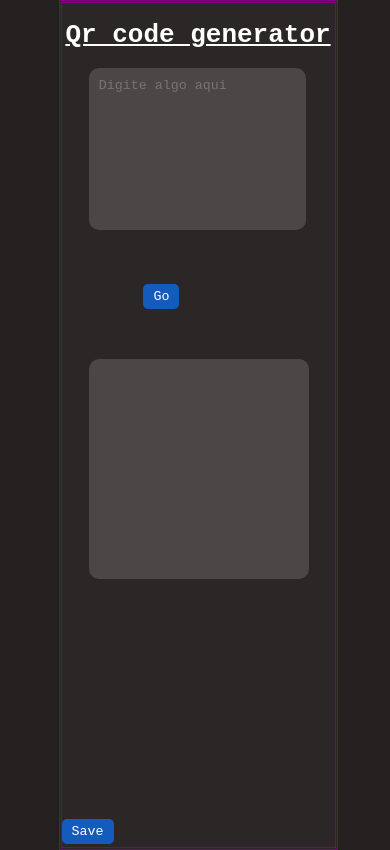
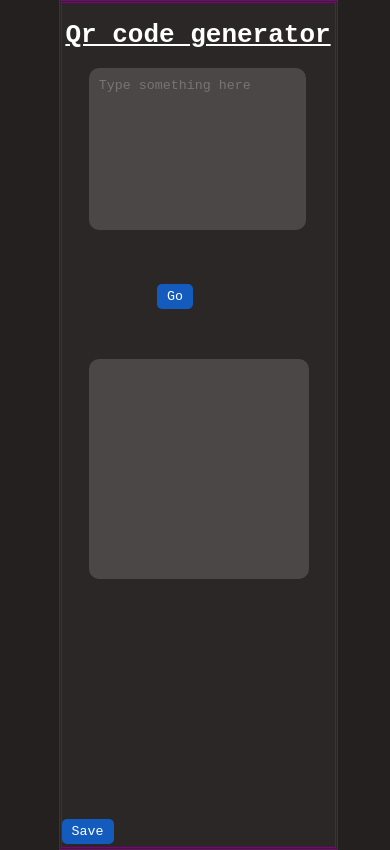
Before and after one commit to Lucas-Amantino/QrCode-Generate, a website: page view/mobile.html in a window 390 px wide. Drawn offline with Linux system fonts and the light colour scheme.

Commit message:
Update mobile.html

```diff
--- a/view/mobile.html
+++ b/view/mobile.html
@@ -57,7 +57,7 @@
         {
             background-color: rgb(19, 92, 189);
             margin-top: 50px;
-            margin-left: 30%;
+            margin-left: 35%;
             border: none;
             border-radius: 5px;
             padding-top: 5px;
@@ -96,7 +96,7 @@
 <body>
     <div id='container'>
         <h1 style="text-align: center;text-decoration: underline;">Qr code generator</h1>
-        <textarea spellcheck="false" id='transform' placeholder="Digite algo aqui"></textarea>
+        <textarea spellcheck="false" id='transform' placeholder="Type something here"></textarea>
         <button id='create' onclick="create()">Go</button>
         <div id='qrcode'></div>
         <button id='save'><a id='saving' download="QrCode.png">Save</a></button>
```
